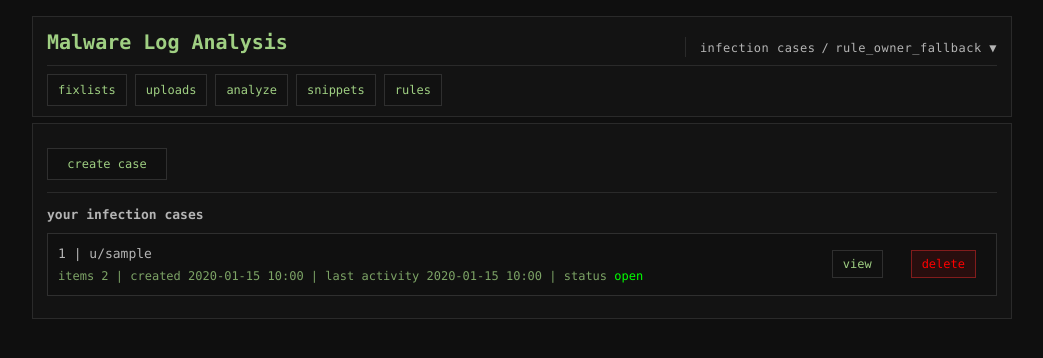
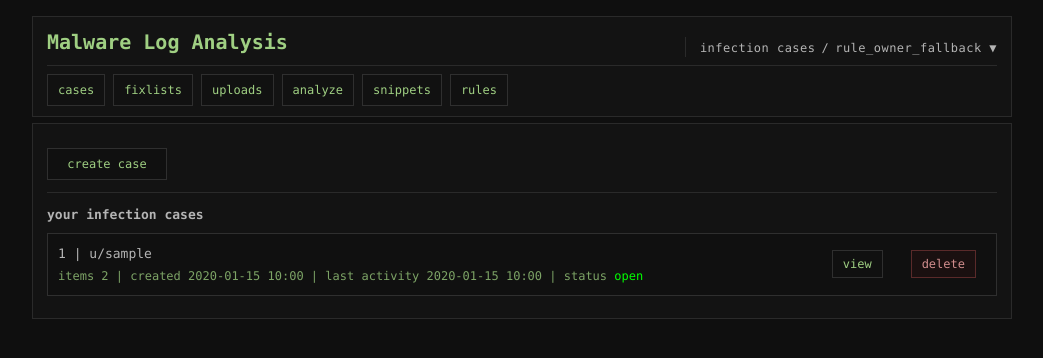
Before and after one commit to struppigel/fenrishub, a Django app: page /infection-cases/ in a window 1280 px wide. Shown: the top 358 px of the page, without its empty margins (118-1161 px from the left). Run offline with Django 4.2, Linux system fonts and the light colour scheme; a user stored in the database is signed in; tables that the repository leaves empty hold one stand-in row (values such as "Sample post"); data that the repository does not hold is empty.

Commit message:
cases preparation

```diff
--- a/templates/base.html
+++ b/templates/base.html
@@ -535,6 +535,7 @@
             {% if user.is_authenticated %}
             <div class="nav">
                 <div class="nav-left">
+                    <a href="{% url 'infection_cases' %}">cases</a>
                     <a href="{% url 'dashboard' %}">fixlists</a>
                     <a href="{% url 'uploaded_logs' %}">uploads</a>
                     <a href="{% url 'log_analyzer' %}">analyze</a>
--- a/templates/infection_cases.html
+++ b/templates/infection_cases.html
@@ -12,6 +12,12 @@
 
 .case-status-closed {
     color: var(--la-status-b);
+}
+
+.fixlist-actions .delete-btn {
+    background-color: var(--la-error-bg);
+    color: var(--la-error-text);
+    border-color: var(--la-error-border);
 }
 </style>
 {% endblock %}
@@ -37,7 +43,7 @@
             </div>
             <div class="fixlist-actions">
                 <a href="{% url 'view_infection_case' case.case_id %}"><button type="button">view</button></a>
-                <a href="{% url 'infection_case_delete' case.case_id %}"><button type="button" style="color: var(--la-status-b); border-color: color-mix(in srgb, var(--la-status-b) 40%, var(--la-border)); background: color-mix(in srgb, var(--la-status-b) 10%, var(--la-bg-1));">delete</button></a>
+                <a href="{% url 'infection_case_delete' case.case_id %}"><button type="button" class="delete-btn">delete</button></a>
             </div>
         </div>
         {% endfor %}
--- a/templates/view_infection_case.html
+++ b/templates/view_infection_case.html
@@ -296,7 +296,7 @@
             <div style="flex: 1;">
                 <div class="fixlist-title">{{ infection_case.case_id }}<span class="timeline-type-badge fixlist">META</span></div>
                 <div class="fixlist-meta">u/{{ infection_case.username }} | status {{ infection_case.get_status_display|lower }} | auto-assign new {% if infection_case.auto_assign_new_items %}on{% else %}off{% endif %} | Metadata</div>
-                <div class="fixlist-meta">desc {{ infection_case.symptom_description|default:'-'|truncatechars:120 }}</div>
+                <div class="fixlist-meta" style="white-space: pre-wrap; word-break: break-word;">desc {{ infection_case.symptom_description|default:'-' }}</div>
                 <div class="fixlist-meta">url {{ infection_case.reference_url|default:'-'|truncatechars:120 }}</div>
                 <div class="button-group" style="justify-content: flex-end;">
                     {% if show_add_picker %}
```
